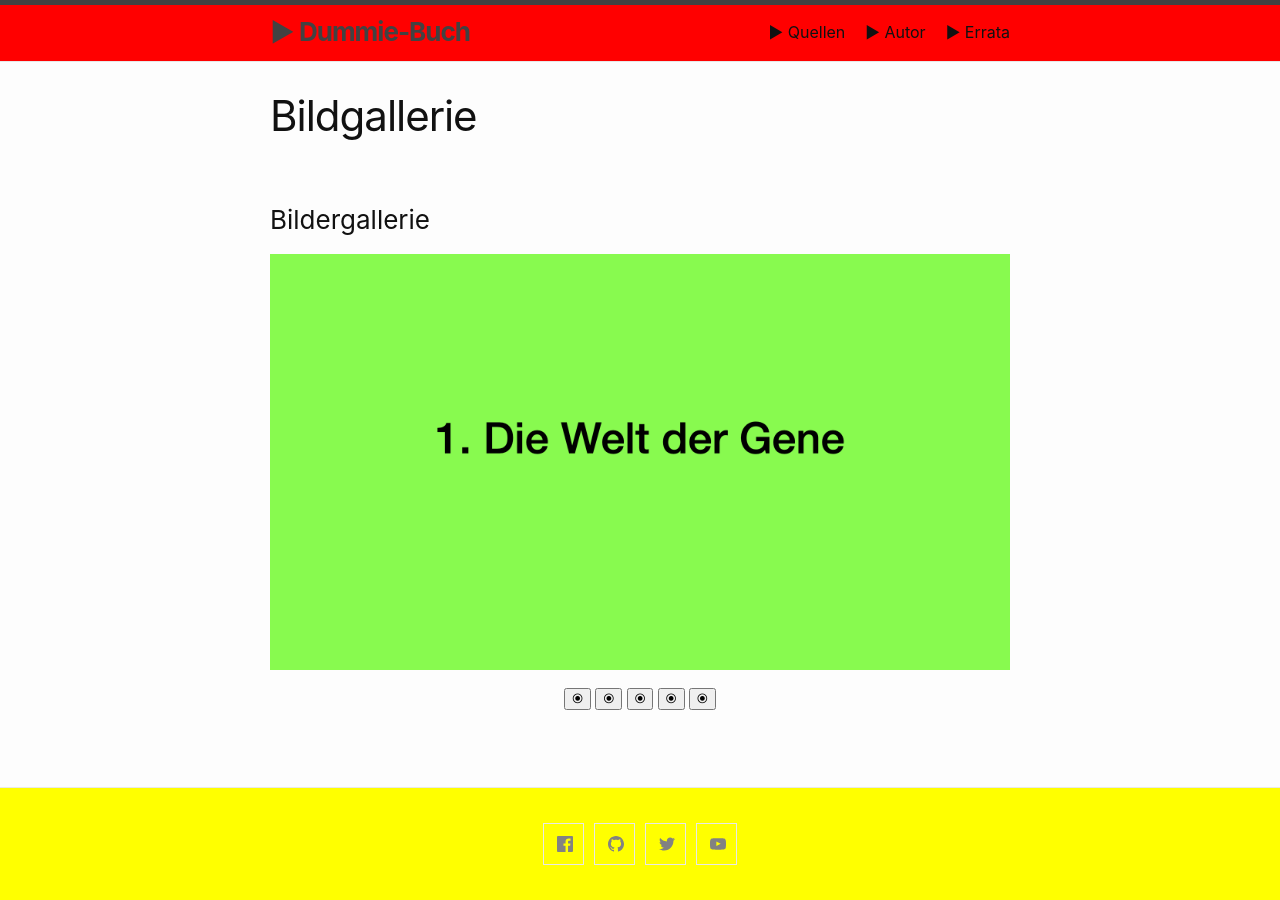
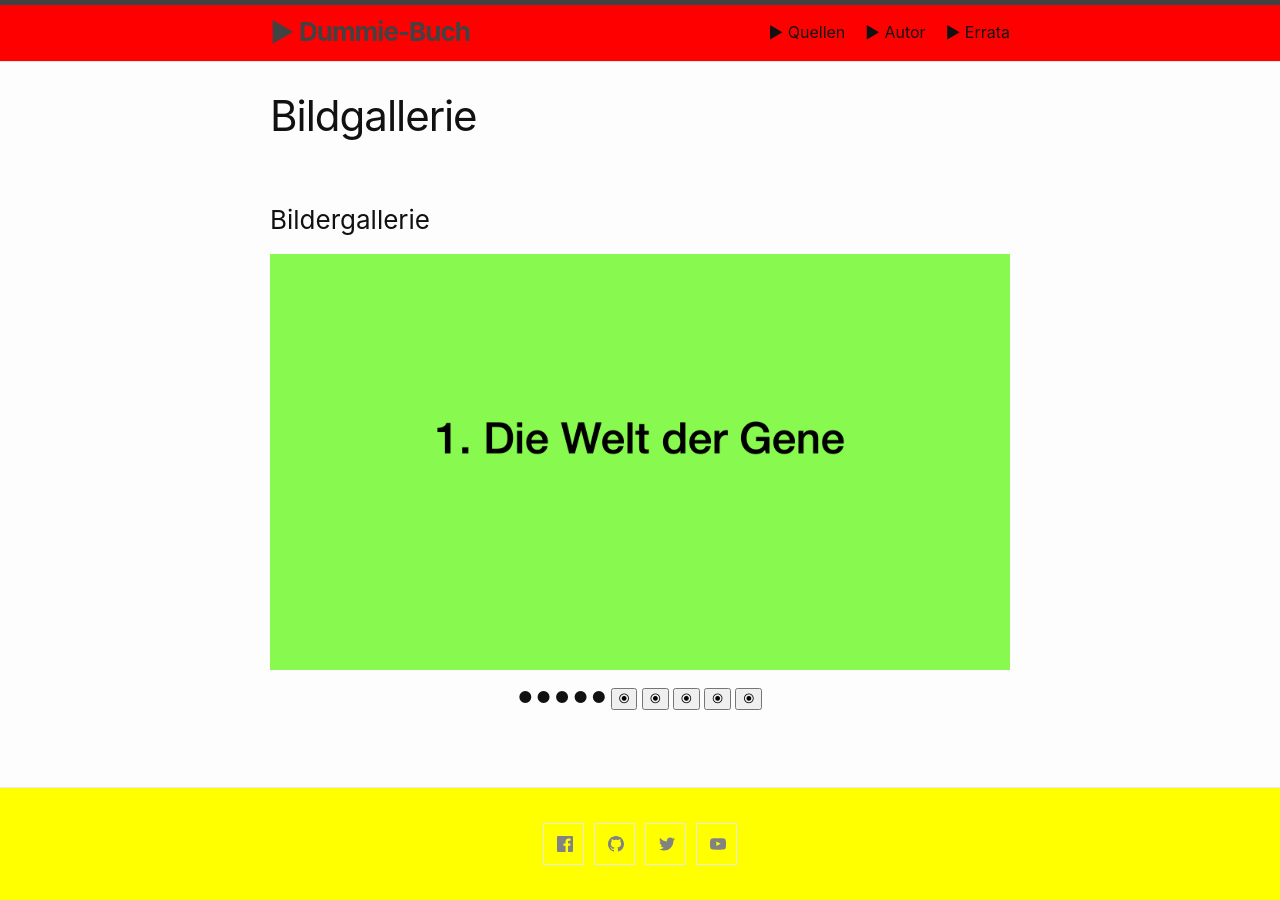
Before and after one commit to awkologist/dummie, a Jekyll site: the page built from weiteres.md, in a window 1280 px wide. Built offline with Jekyll 4.4.1, drawn with Linux system fonts in a browser that asks for light colours; Markdown is read by kramdown in place of the engine named in the settings.

Commit message:
Update weiteres.md

```diff
--- a/weiteres.md
+++ b/weiteres.md
@@ -17,6 +17,12 @@ permalink: /gallery/
 <img class="dummieAbb" src="/dummie/images/abb-dummies.005.png" onclick="plusDivs(+1)">
 
 <center>
+<b onclick="currentDiv(1)">● </b>
+<b onclick="currentDiv(2)">● </b>
+<b onclick="currentDiv(3)">● </b>
+<b onclick="currentDiv(4)">● </b>
+<b onclick="currentDiv(5)">●</b>
+
 <button onclick="currentDiv(1)">⦿</button>
 <button onclick="currentDiv(2)">⦿</button>
 <button onclick="currentDiv(3)">⦿</button>
```
